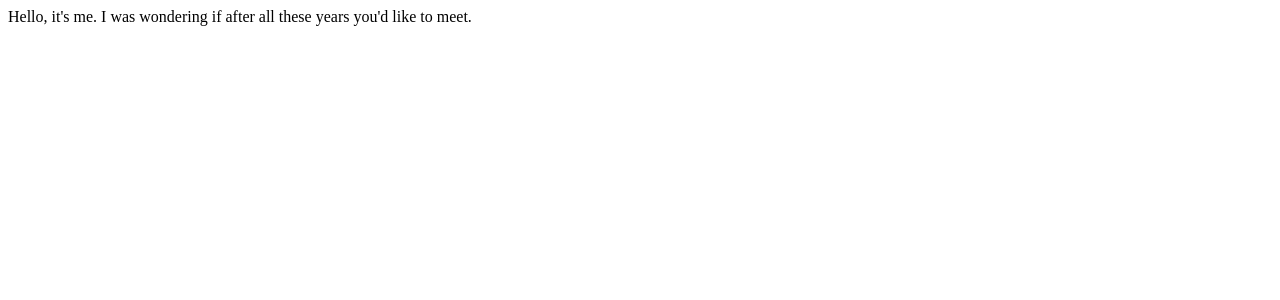
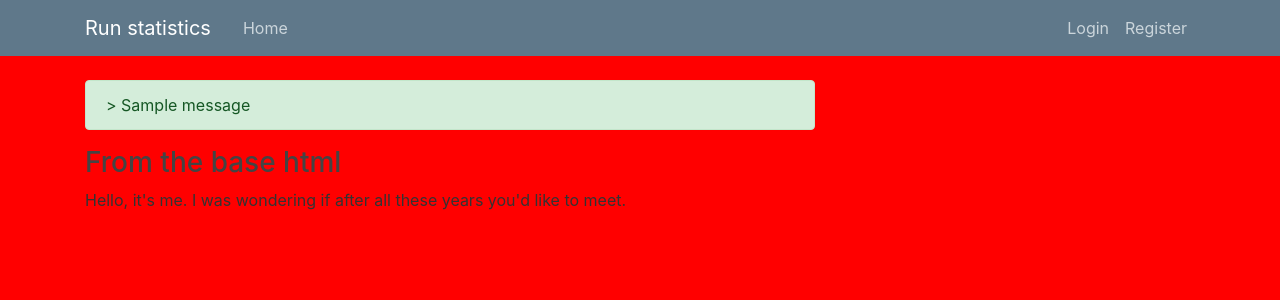
Before and after one commit to piopawel/RunStats, a Django app: template WebApp/base/templates/base/home.html in a window 1280 px wide. Shown: the top 300 px of the page. Run offline with Django 3.2, Linux system fonts and the light colour scheme; the template is opened without the code that fills it: most values are stand-ins (such as "Sample title", 1, 10 or a date in 2020); one stand-in notice (Sample message) is shown; parts of the project's set-up code (start-up, migrations or seed data) failed here and were passed over; some libraries are stand-ins or nearby versions.

Commit message:
applied bootstrap to the template

```diff
--- /dev/null
+++ b/WebApp/base/static/base/main.css
@@ -0,0 +1,84 @@
+body {
+  background: #fafafa;
+  color: #333333;
+  margin-top: 5rem;
+}
+
+h1, h2, h3, h4, h5, h6 {
+  color: #444444;
+}
+
+ul {
+  margin: 0;
+}
+
+.bg-steel {
+  background-color: #5f788a;
+}
+
+.site-header .navbar-nav .nav-link {
+  color: #cbd5db;
+}
+
+.site-header .navbar-nav .nav-link:hover {
+  color: #ffffff;
+}
+
+.site-header .navbar-nav .nav-link.active {
+  font-weight: 500;
+}
+
+.content-section {
+  background: #ffffff;
+  padding: 10px 20px;
+  border: 1px solid #dddddd;
+  border-radius: 3px;
+  margin-bottom: 20px;
+}
+
+.article-title {
+  color: #444444;
+}
+
+a.article-title:hover {
+  color: #428bca;
+  text-decoration: none;
+}
+
+.article-content {
+  white-space: pre-line;
+}
+
+.article-img {
+  height: 65px;
+  width: 65px;
+  margin-right: 16px;
+}
+
+.article-metadata {
+  padding-bottom: 1px;
+  margin-bottom: 4px;
+  border-bottom: 1px solid #e3e3e3
+}
+
+.article-metadata a:hover {
+  color: #333;
+  text-decoration: none;
+}
+
+.article-svg {
+  width: 25px;
+  height: 25px;
+  vertical-align: middle;
+}
+
+.account-img {
+  height: 125px;
+  width: 125px;
+  margin-right: 20px;
+  margin-bottom: 16px;
+}
+
+.account-heading {
+  font-size: 2.5rem;
+}
--- /dev/null
+++ b/WebApp/base/templates/base/base.html
@@ -0,0 +1,72 @@
+{% load static %}
+<!DOCTYPE html>
+<html lang="en">
+<head>
+  <meta charset="UTF-8">
+  <!-- Required meta tags -->
+  <meta name="viewport" content="width=device-width, initial-scale=1, shrink-to-fit=no">
+
+  <!-- Bootstrap CSS -->
+  <link rel="stylesheet" href="https://stackpath.bootstrapcdn.com/bootstrap/4.4.1/css/bootstrap.min.css" integrity="sha384-Vkoo8x4CGsO3+Hhxv8T/Q5PaXtkKtu6ug5TOeNV6gBiFeWPGFN9MuhOf23Q9Ifjh" crossorigin="anonymous">
+
+  <link rel="stylesheet" type="text/css" href="{% static 'base/main.css'%}">
+  {% if title %}
+      <title>Django Blog - {{title}}</title>
+  {% else %}
+      <title>Django blog</title>
+  {% endif %}
+</head>
+<body style="background:red">
+  <header class="site-header">
+    <nav class="navbar navbar-expand-md navbar-dark bg-steel fixed-top">
+      <div class="container">
+        <a class="navbar-brand mr-4" href="{% url 'home' %}">Run statistics</a>
+        <button class="navbar-toggler" type="button" data-toggle="collapse" data-target="#navbarToggle" aria-controls="navbarToggle" aria-expanded="false" aria-label="Toggle navigation">
+        <span class="navbar-toggler-icon"></span>
+        </button>
+        <div class="collapse navbar-collapse" id="navbarToggle">
+          <div class="navbar-nav mr-auto">
+            <a class="nav-item nav-link" href="{% url 'home' %}">Home</a>
+          </div>
+          <!-- Navbar Right Side -->
+          <div class="navbar-nav">
+            {% if user.is_authenticated%}
+              <a class="nav-item nav-link" href="#">Profile</a>
+              <a class="nav-item nav-link" href="#">Logout</a>
+            {% else%}
+              <a class="nav-item nav-link" href="#">Login</a>
+              <a class="nav-item nav-link" href="#">Register</a>
+            {% endif %}
+          </div>
+        </div>
+      </div>
+    </nav>
+  </header>
+
+  <main role="main" class="container">
+    <div class="row">
+      <div class="col-md-8">
+        {% if messages %}
+          {% for message in messages %}
+            <div class="alert alert-{{ message.tags}}">>
+              {{message}}
+            </div>
+          {% endfor %}
+        {% endif %}
+
+          <h3> From the base html</h3>
+        {% block content %}
+
+        {% endblock %}
+      </div>
+    </div>
+  </main>
+    <!-- Optional JavaScript -->
+    <!-- jQuery first, then Popper.js, then Bootstrap js -->
+    <script src="https://code.jquery.com/jquery-3.2.1.slim.min.js" integrity="sha384-KJ3o2DKtIkvYIK3UENzmM7KCkRr/rE9/Qpg6aAZGJwFDMVNA/GpGFF93hXpG5KkN" crossorigin="anonymous"></script>
+    <script src="https://cdnjs.cloudflare.com/ajax/libs/popper.js/1.12.9/umd/popper.min.js" integrity="sha384-ApNbgh9B+Y1QKtv3Rn7W3mgPxhU9K/ScQsAP7hUibX39j7fakFPskvXusvfa0b4Q" crossorigin="anonymous"></script>
+    <script src="https://maxcdn.bootstrapcdn.com/bootstrap/4.0.0/js/bootstrap.min.js" integrity="sha384-JZR6Spejh4U02d8jOt6vLEHfe/JQGiRRSQQxSfFWpi1MquVdAyjUar5+76PVCmYl" crossorigin="anonymous"></script>
+    {% block js-add %}{% endblock %}
+
+</body>
+</html>
--- a/WebApp/base/templates/base/home.html
+++ b/WebApp/base/templates/base/home.html
@@ -1,10 +1,4 @@
-<!DOCTYPE html>
-<html lang="en">
-<head>
-  <meta charset="UTF-8">
-  <title>Homepage</title>
-</head>
-<body>
-  Hello, it's me. I was wondering if after all these years you'd like to meet.
-</body>
-</html>
+{%extends "base/base.html" %}
+{% block content %}
+  <p>Hello, it's me. I was wondering if after all these years you'd like to meet.</p>
+{% endblock content%}
```
